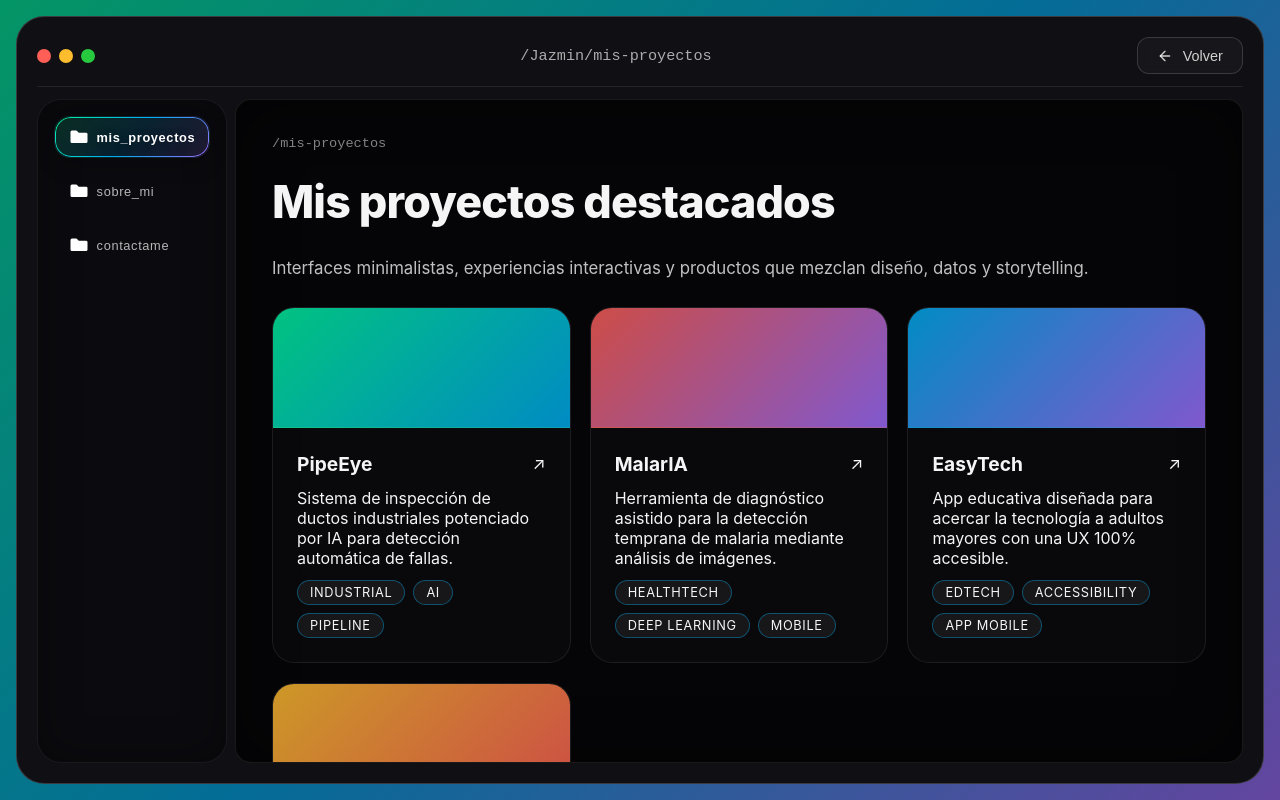
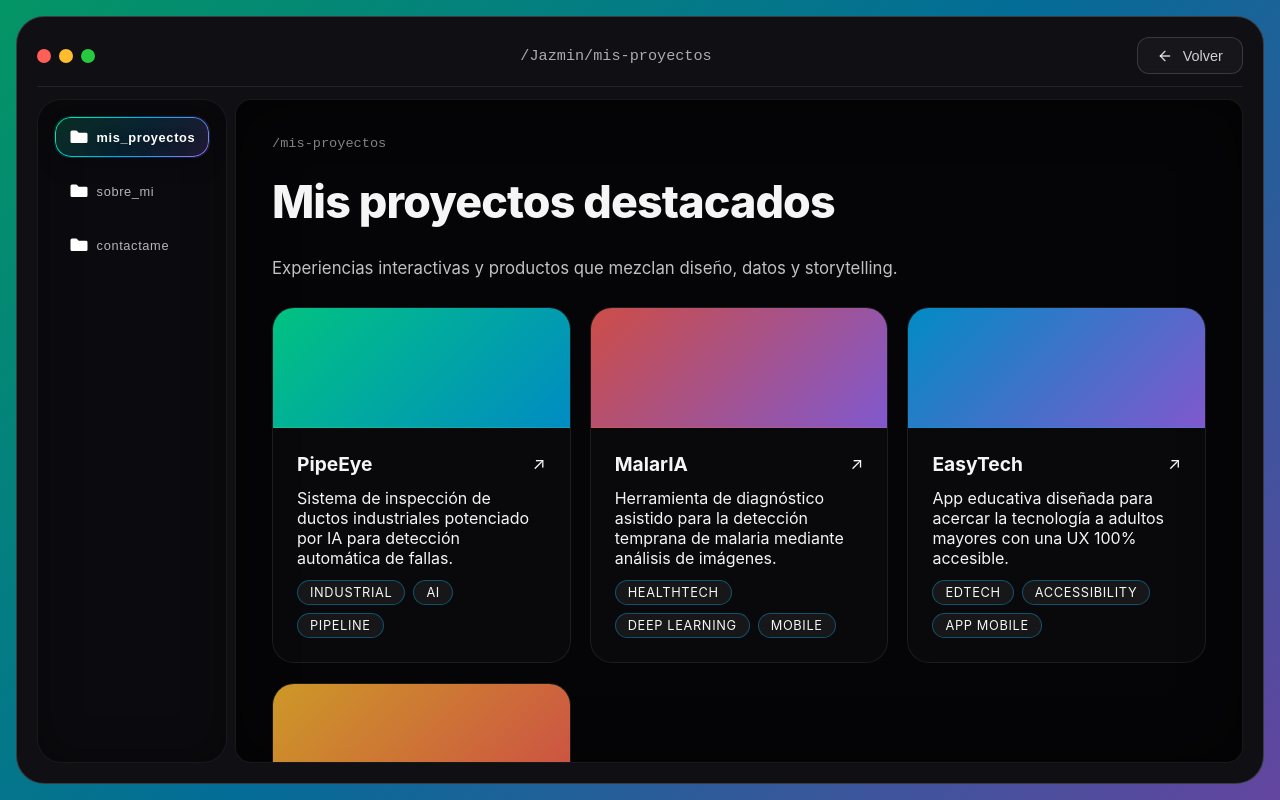
Before and after one commit to jazminniew/jazminsPortfolio, a React (Vite) app: page /sobre-mi in a window 1280 px wide. Built offline with nearby package versions, Linux system fonts and the light colour scheme.

Commit message:
fix: Update project description for clarity in About page

```diff
--- a/src/page/About/About.tsx
+++ b/src/page/About/About.tsx
@@ -185,7 +185,7 @@ export default function About() {
           <p className={styles.breadcrumb}>/mis-proyectos</p>
           <h1 className={styles.contentTitle}>Mis proyectos destacados</h1>
           <p className={styles.contentText}>
-            Interfaces minimalistas, experiencias interactivas y productos que mezclan diseño, datos y storytelling.
+           Experiencias interactivas y productos que mezclan diseño, datos y storytelling.
           </p>
           <div className={styles.projectsGrid}>
             {projects.map(project => (
```
